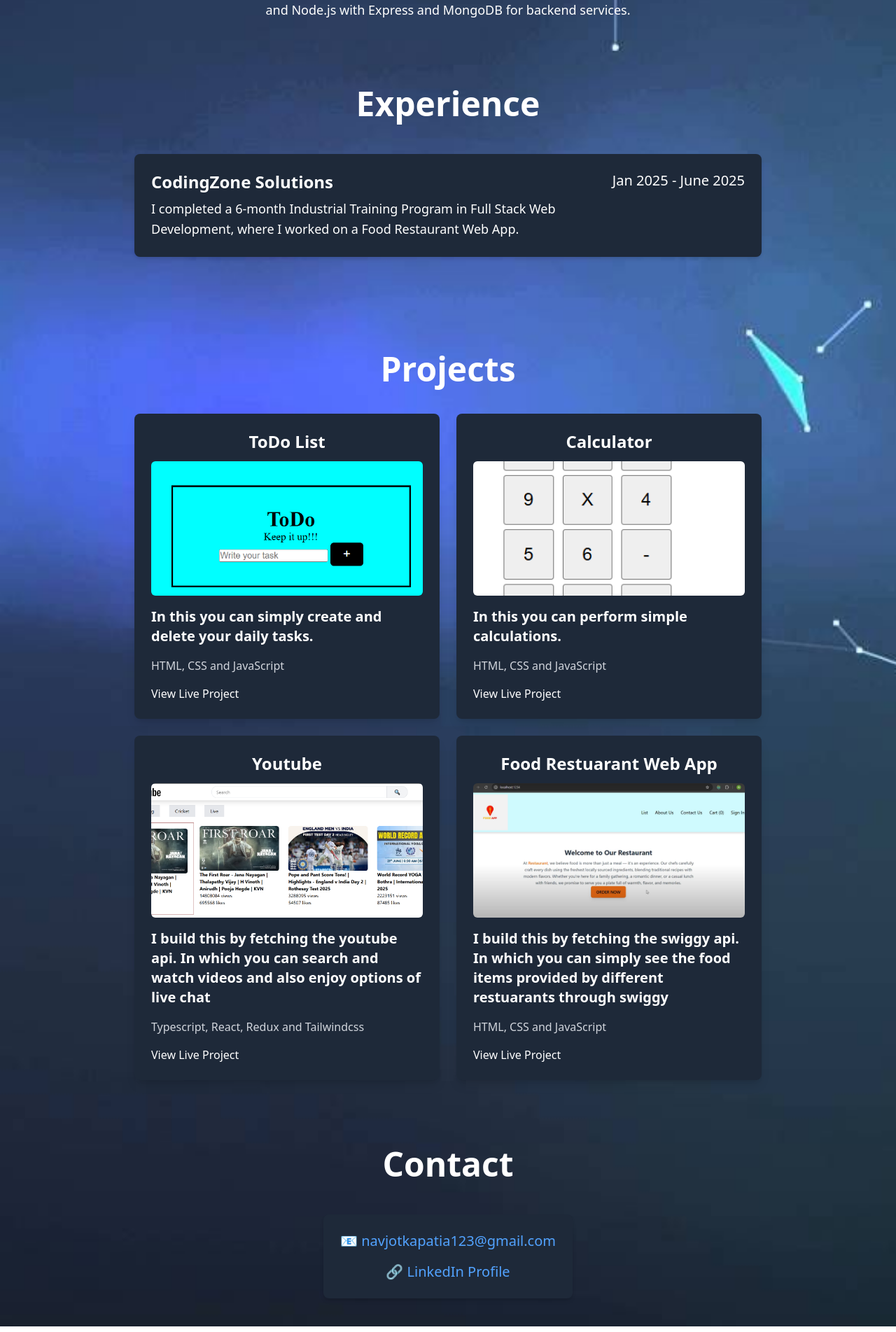
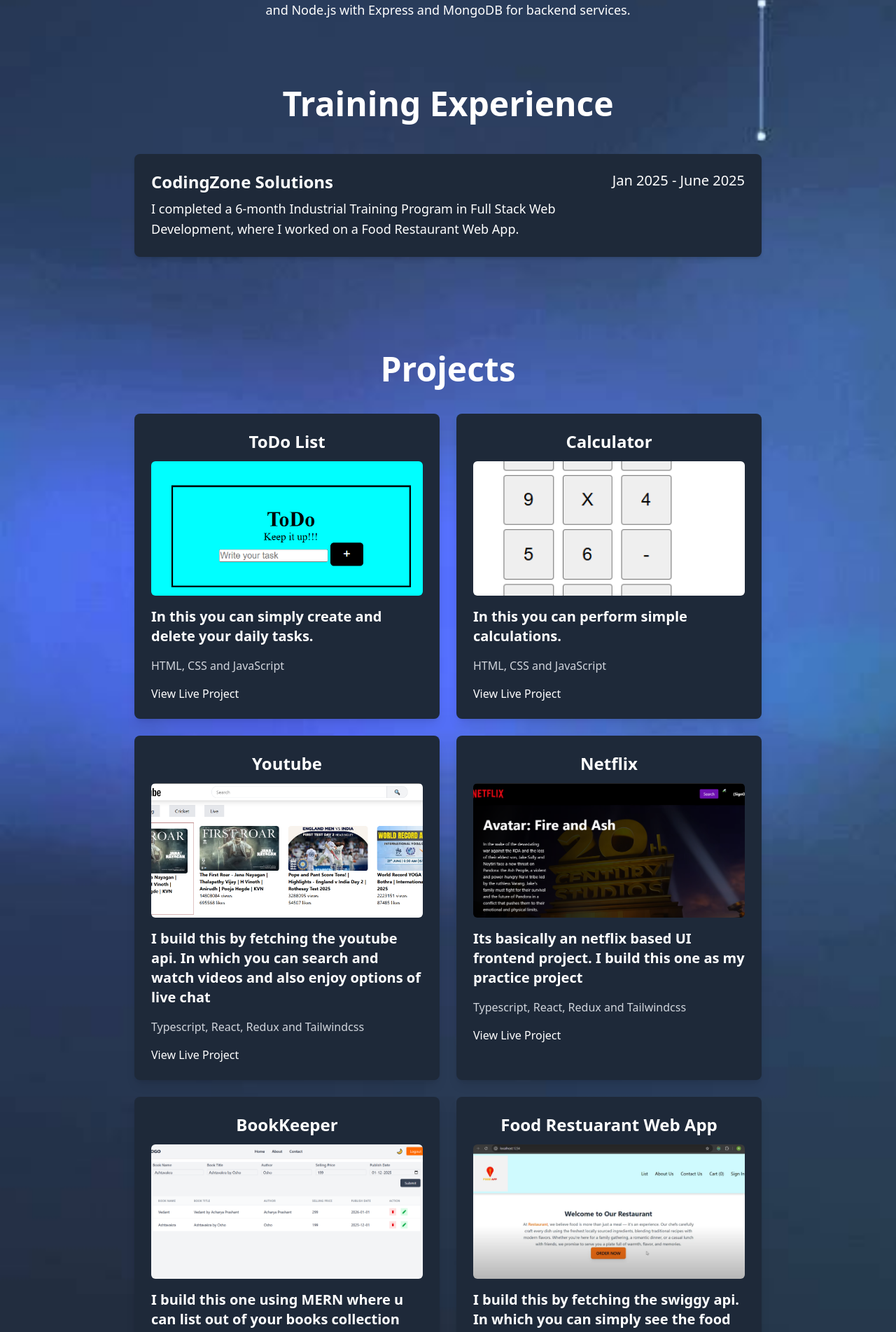
Before and after one commit to navjotkapatia111/Portfolio, a React (Vite) app: page / in a window 1280 px wide. Shown: the part 540-2443 px from the top of the page at 70% size. Built offline with nearby package versions, Linux system fonts and the light colour scheme.

Commit message:
Personal

```diff
--- a/src/components/body.tsx
+++ b/src/components/body.tsx
@@ -27,6 +27,20 @@
       link:'https://youtube-lk5r.vercel.app/'
     },
     {
+      title:'Netflix',
+      image:'/netflix.png',
+      description:'Its basically an netflix based UI frontend project. I build this one as my practice project',
+      technology:'Typescript, React, Redux and Tailwindcss',
+      link:'https://netflix-clone-jade-six-81.vercel.app/'
+    },
+    {
+      title:'BookKeeper',
+      image:'/bookkeeper.png',
+      description:'I build this one using MERN where u can list out of your books collection with some details like name, price, publishDate.',
+      technology:'MERN and TailwindCSS',
+      link:'https://bookkeeper-orcin.vercel.app/'
+    },
+    {
       title:'Food Restuarant Web App',
       image:'/food.png',
       description:'I build this by fetching the swiggy api. In which you can simply see the food items provided by different restuarants through swiggy',
@@ -48,7 +62,7 @@
         <p className='text-base sm:text-lg mt-4 md:mt-[2rem] text-white '>I am a passionate Full Stack Web Developer with hands-on experience in building modern, responsive web applications using the MERN stack. I specialize in React, TypeScript, and Tailwind CSS for frontend development, and Node.js with Express and MongoDB for backend services.</p>
         </div>
 
-        <h1 className='font-extrabold text-3xl sm:text-4xl md:text-5xl text-white mt-10 md:mt-[6rem] text-center'>Experience</h1>
+        <h1 className='font-extrabold text-3xl sm:text-4xl md:text-5xl text-white mt-10 md:mt-[6rem] text-center'> Training Experience</h1>
         <div className="flex flex-col md:flex-row items-center md:items-start justify-between mt-8 md:mt-12 max-w-xs sm:max-w-4xl w-full bg-gray-800 text-white p-4 sm:p-6 rounded-lg shadow-md relative gap-4 md:gap-0">
 
         <div>
--- a/src/components/contact.tsx
+++ b/src/components/contact.tsx
@@ -6,6 +6,9 @@
 
         <a href="https://www.linkedin.com/in/navjot-kapatia-6077a8243" target="_blank" rel="noopener noreferrer"
           className="block text-blue-400 hover:underline text-base sm:text-xl"> 🔗 LinkedIn Profile</a>
+
+        <a href="https://github.com/navjotkapatia111" target="_blank" rel="noopener noreferrer"
+          className="block text-blue-400 hover:underline text-base sm:text-xl"> 🔗 GitHub</a>
       </div>
     </section>
   );
```
Also changed, not shown: public/bookkeeper.png (added), public/netflix.png (added).
